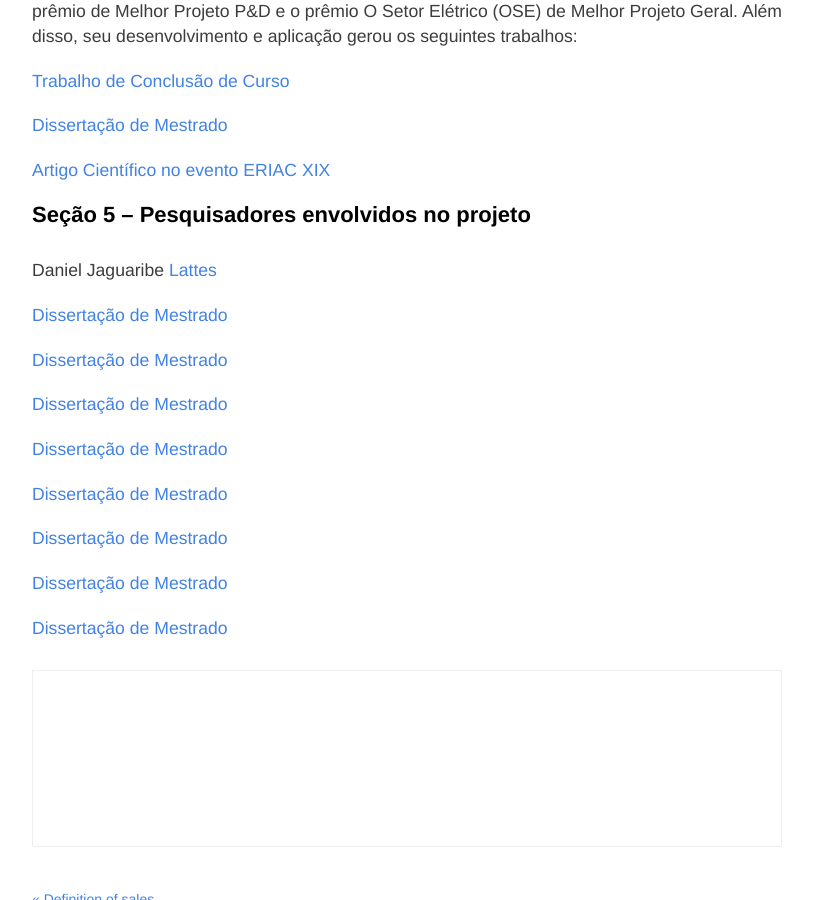
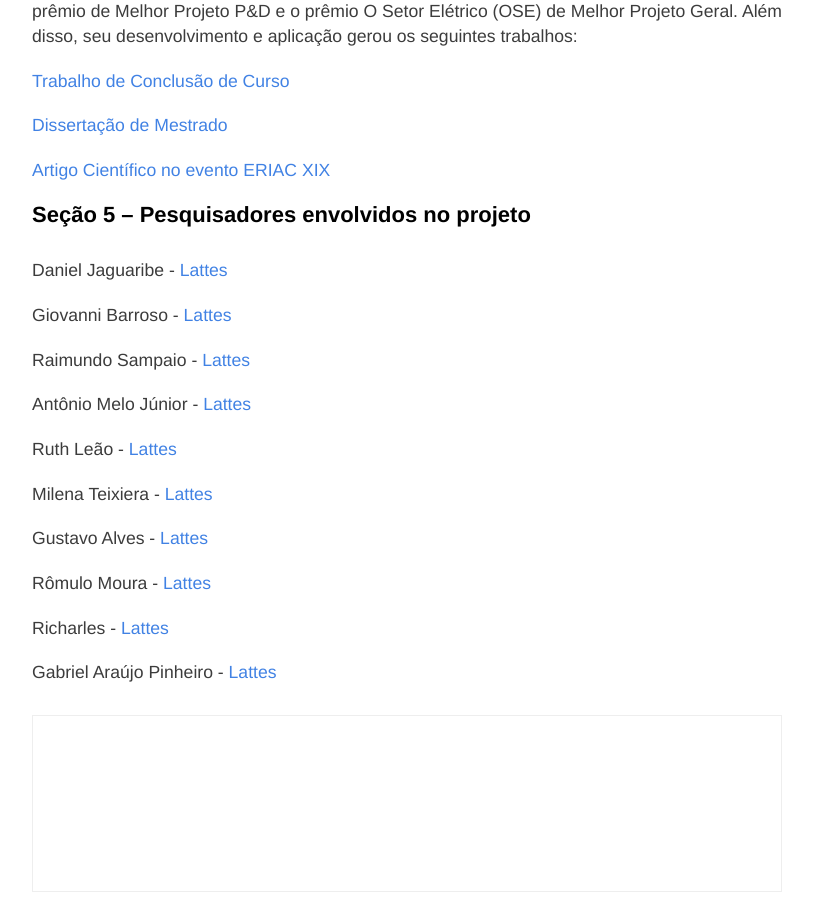
Before and after one commit to Gabriell89222/Gabriell89222.github.io, a Jekyll site: the page built from _posts/2024-04-03-virtual-reality-substation-laboratory.md, in a window 1280 px wide and 900 px high, scrolled down 5922 px. Shown: the whole window, without its empty margins (233-1046 px from the left). Built offline with Jekyll 4.4.1, drawn with Linux system fonts in a browser that asks for light colours.

Commit message:
Atualização projeto Daniel v-1.13

```diff
--- a/_posts/2024-04-03-virtual-reality-substation-laboratory.md
+++ b/_posts/2024-04-03-virtual-reality-substation-laboratory.md
@@ -107,20 +107,22 @@ Além disso, seu desenvolvimento e aplicação gerou os seguintes trabalhos:
 
 ## Seção 5 – Pesquisadores envolvidos no projeto
 
-Daniel Jaguaribe [Lattes](http://lattes.cnpq.br/8807139438765241)
+Daniel Jaguaribe - [Lattes](http://lattes.cnpq.br/8807139438765241)
 
-[Dissertação de Mestrado]()
+Giovanni Barroso - [Lattes](http://lattes.cnpq.br/1218783106447217)
 
-[Dissertação de Mestrado]()
+Raimundo Sampaio - [Lattes](http://lattes.cnpq.br/9936530790182581)
 
-[Dissertação de Mestrado]()
+Antônio Melo Júnior - [Lattes]()
 
-[Dissertação de Mestrado]()
+Ruth Leão - [Lattes](http://lattes.cnpq.br/8551048513174462)
 
-[Dissertação de Mestrado]()
+Milena Teixiera - [Lattes](http://lattes.cnpq.br/3425826858113947)
 
-[Dissertação de Mestrado]()
+Gustavo Alves - [Lattes]()
 
-[Dissertação de Mestrado]()
+Rômulo Moura - [Lattes](https://lattes.cnpq.br/2440007243254830)
 
-[Dissertação de Mestrado]()
+Richarles - [Lattes]()
+
+Gabriel Araújo Pinheiro - [Lattes](http://lattes.cnpq.br/2361451480162580)
```
